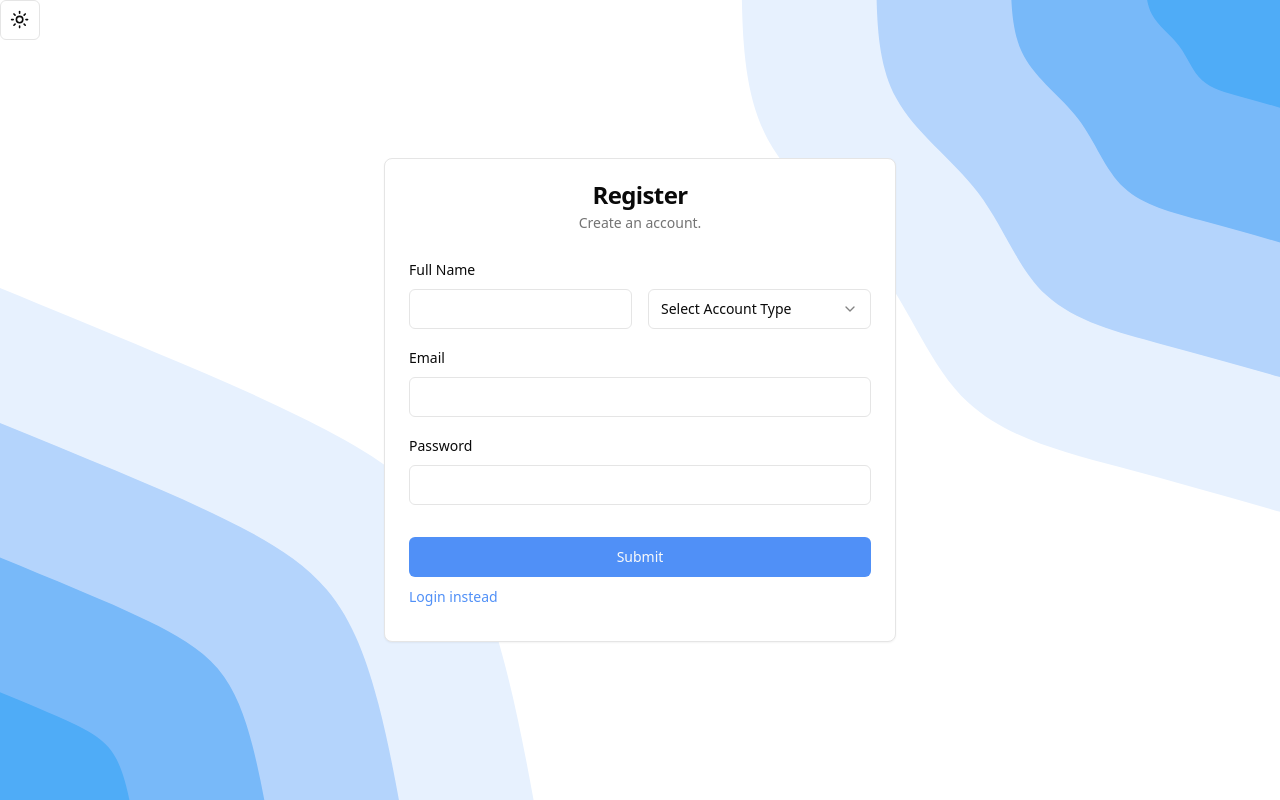
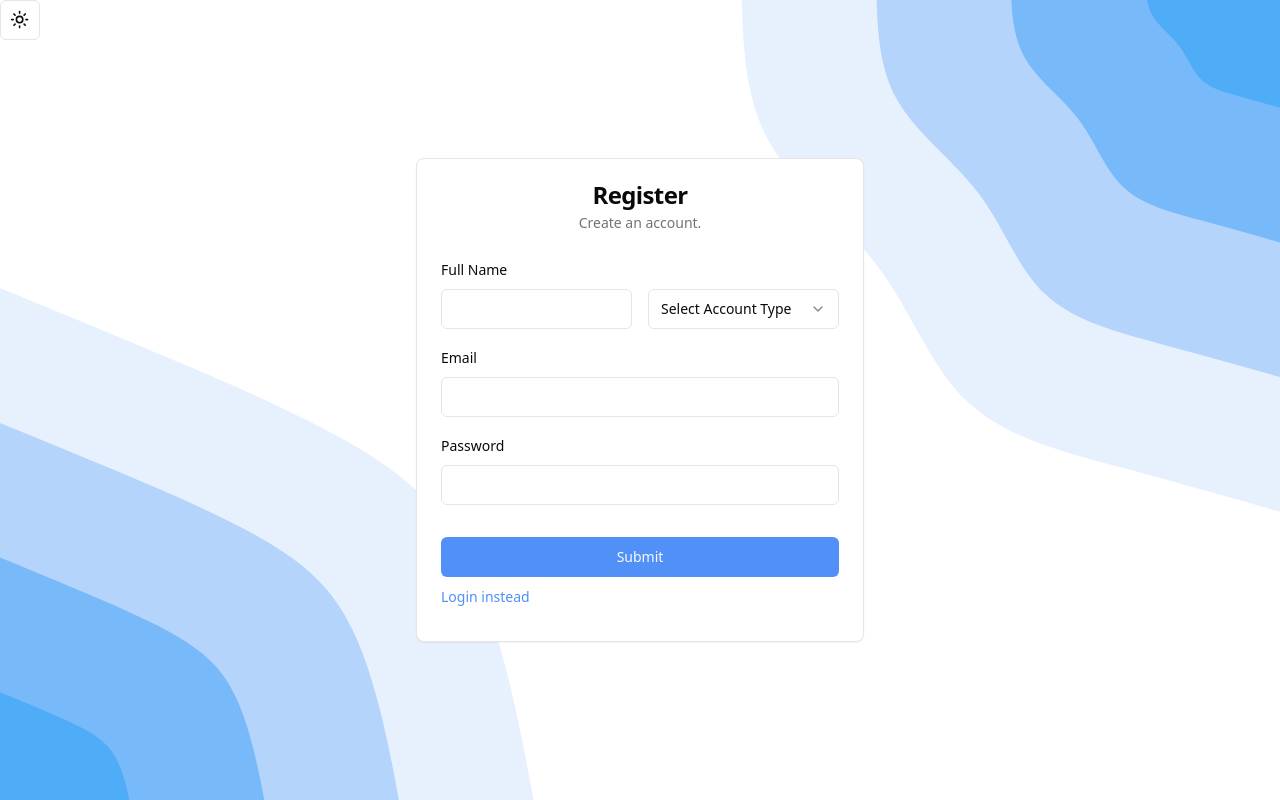
Before and after one commit to thoroughgood/Tutor-Website, a Next.js app in the folder frontend/: page /register in a window 1280 px wide. Built offline with nearby package versions, Linux system fonts and the light colour scheme; no server answers.

Commit message:
fix: form responsiveness

```diff
--- a/frontend/src/pages/register.tsx
+++ b/frontend/src/pages/register.tsx
@@ -70,7 +70,7 @@ export default function Register() {
     setSubmitLoading(false)
   }
   return (
-    <Card className="w-full max-w-lg">
+    <Card className="w-screen max-w-md">
       <CardHeader className="text-center">
         <CardTitle>Register</CardTitle>
         <CardDescription>Create an account.</CardDescription>
```
